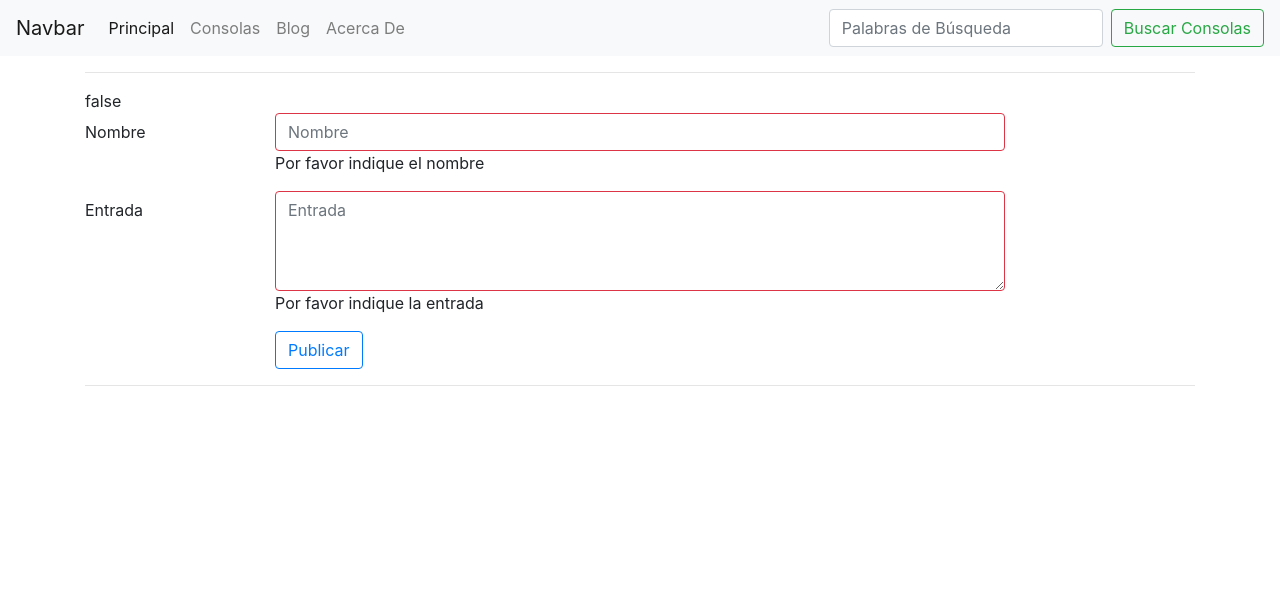
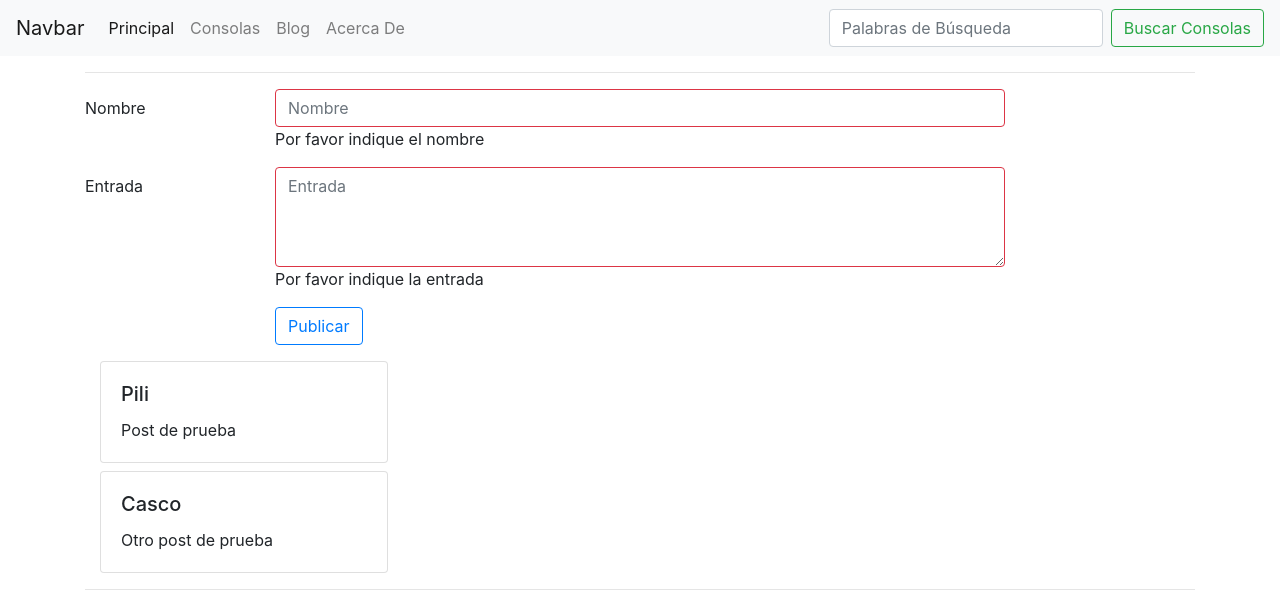
Before and after one commit to sanchezpili6/angularBuscador, an Angular app: page /blog in a window 1280 px wide. Shown: the top 612 px of the page. Built offline with nearby package versions, Linux system fonts and the light colour scheme.

Commit message:
Se despliegan ya los posts de prueba

```diff
--- a/src/app/app.module.ts
+++ b/src/app/app.module.ts
@@ -13,6 +13,7 @@ import { JuegoComponent } from './componentes/juego/juego.component';
 import { ConsolasService } from './servicios/consolas.service';
 import { ResconsolasComponent } from './componentes/buscador/resconsolas/resconsolas.component';
 import { BlogComponent } from './componentes/blog/blog.component';
+import { BlogService } from './servicios/blog.service';
 
 @NgModule({
   declarations: [
@@ -34,7 +35,8 @@ import { BlogComponent } from './componentes/blog/blog.component';
     FormsModule
   ],
   providers: [
-    ConsolasService
+    ConsolasService,
+    BlogService
   ],
   bootstrap: [AppComponent]
 })
--- a/src/app/componentes/blog/blog.component.html
+++ b/src/app/componentes/blog/blog.component.html
@@ -1,46 +1,27 @@
 <hr>
-{{ blog.valid }}
 <form [formGroup]="blog" (ngSubmit)="publicar()">
     <div>
         <div class="form-group row"><label class="col-2 col-form-label">Nombre</label>
-            <div class="col-8"><input class="form-control"
-                type="text"
-                placeholder="Nombre"
-                formControlName="nombre"
-                [ngClass]= "{ 'is-invalid': !blog.get('nombre').valid }"
-                >
-                <div *ngIf= "blog.controls['nombre'].errors?.required"
-                    class="form-control-feedback"
-                >
+            <div class="col-8"><input class="form-control" type="text" placeholder="Nombre" formControlName="nombre"
+                    [ngClass]="{ 'is-invalid': !blog.get('nombre').valid }">
+                <div *ngIf="blog.controls['nombre'].errors?.required" class="form-control-feedback">
                     Por favor indique el nombre
                 </div>
-                <div *ngIf= "blog.controls['nombre'].errors?.minlength"
-                    class="form-control-feedback"
-                >
+                <div *ngIf="blog.controls['nombre'].errors?.minlength" class="form-control-feedback">
                     El nombre debe contener por lo menos 5 caracteres.
                 </div>
             </div>
         </div>
         <div class="form-group row"><label class="col-2 col-form-label">Entrada</label>
-            <div class="col-8"><textarea class="form-control"
-                placeholder="Entrada"
-                formControlName="entrada"
-                style="height: 100px"
-                [ngClass]= "{ 'is-invalid': !blog.get('entrada').valid }"
-                ></textarea>
-                <div *ngIf= "blog.controls['entrada'].errors?.required"
-                    class="form-control-feedback"
-                >
+            <div class="col-8"><textarea class="form-control" placeholder="Entrada" formControlName="entrada"
+                    style="height: 100px" [ngClass]="{ 'is-invalid': !blog.get('entrada').valid }"></textarea>
+                <div *ngIf="blog.controls['entrada'].errors?.required" class="form-control-feedback">
                     Por favor indique la entrada
                 </div>
-                <div *ngIf= "blog.controls['entrada'].errors?.minlength"
-                    class="form-control-feedback"
-                >
+                <div *ngIf="blog.controls['entrada'].errors?.minlength" class="form-control-feedback">
                     La entrada debe contener por lo menos 10 caracteres
                 </div>
-                <div *ngIf= "blog.controls['entrada'].errors?.maxlength"
-                    class="form-control-feedback"
-                >
+                <div *ngIf="blog.controls['entrada'].errors?.maxlength" class="form-control-feedback">
                     El nombre debe contener máximo 30 caracteres.
                 </div>
             </div>
@@ -49,6 +30,14 @@
     <div class="form-group row"><label class="col-2 col-form-label">&nbsp;</label>
         <div class="input-group col-md-8"><button type="submit" class="btn btn-outline-primary">Publicar</button></div>
     </div>
+    <div class="col my-2">
+        <div class="card my-2" style="width: 18rem;" *ngFor="let post of posts; let i = index">
+            <div class="card-body">
+                <h5 class="card-title">{{post.nombre}}</h5>
+                <p class="card-text">{{post.entrada}}</p>
+            </div>
+        </div>
+    </div>
 
 </form>
 <hr>
--- a/src/app/componentes/blog/blog.component.ts
+++ b/src/app/componentes/blog/blog.component.ts
@@ -1,5 +1,6 @@
 import { Component, OnInit } from '@angular/core';
-import { FormGroup, FormControl, Validators } from '@angular/forms'
+import { FormGroup, FormControl, Validators } from '@angular/forms';
+import { BlogService, Posts} from '../../servicios/blog.service';
 
 @Component({
   selector: 'app-blog',
@@ -8,9 +9,11 @@ import { FormGroup, FormControl, Validators } from '@angular/forms'
 })
 export class BlogComponent implements OnInit {
 
+  posts:Posts[]=[];
+
   blog:FormGroup;
 
-  constructor() {
+  constructor( private blogService: BlogService ) {
     this.blog = new FormGroup({
       'nombre': new FormControl('', [Validators.required, Validators.minLength(5)]),
       'entrada': new FormControl('', [Validators.required, Validators.minLength(10), Validators.maxLength(30)])
@@ -18,6 +21,8 @@ export class BlogComponent implements OnInit {
   }
 
   ngOnInit(): void {
+    this.posts = this.blogService.obtienePosts();
+    console.log(this.posts)
   }
 
   publicar(){
--- /dev/null
+++ b/src/app/servicios/blog.service.ts
@@ -0,0 +1,28 @@
+import { Injectable } from '@angular/core';
+
+@Injectable()
+export class BlogService {
+
+    private posts:Posts[]=[
+        {
+            nombre: "Pili",
+            entrada: "Post de prueba"
+        },
+        {
+            nombre: "Casco",
+            entrada: "Otro post de prueba"
+        }
+    ]
+    constructor() {
+        console.log("BlogService Creado...");
+    }
+
+    obtienePosts():Posts[]{
+        return this.posts;
+    }
+}
+
+export interface Posts{
+    nombre:string;
+    entrada: string;
+}
```
